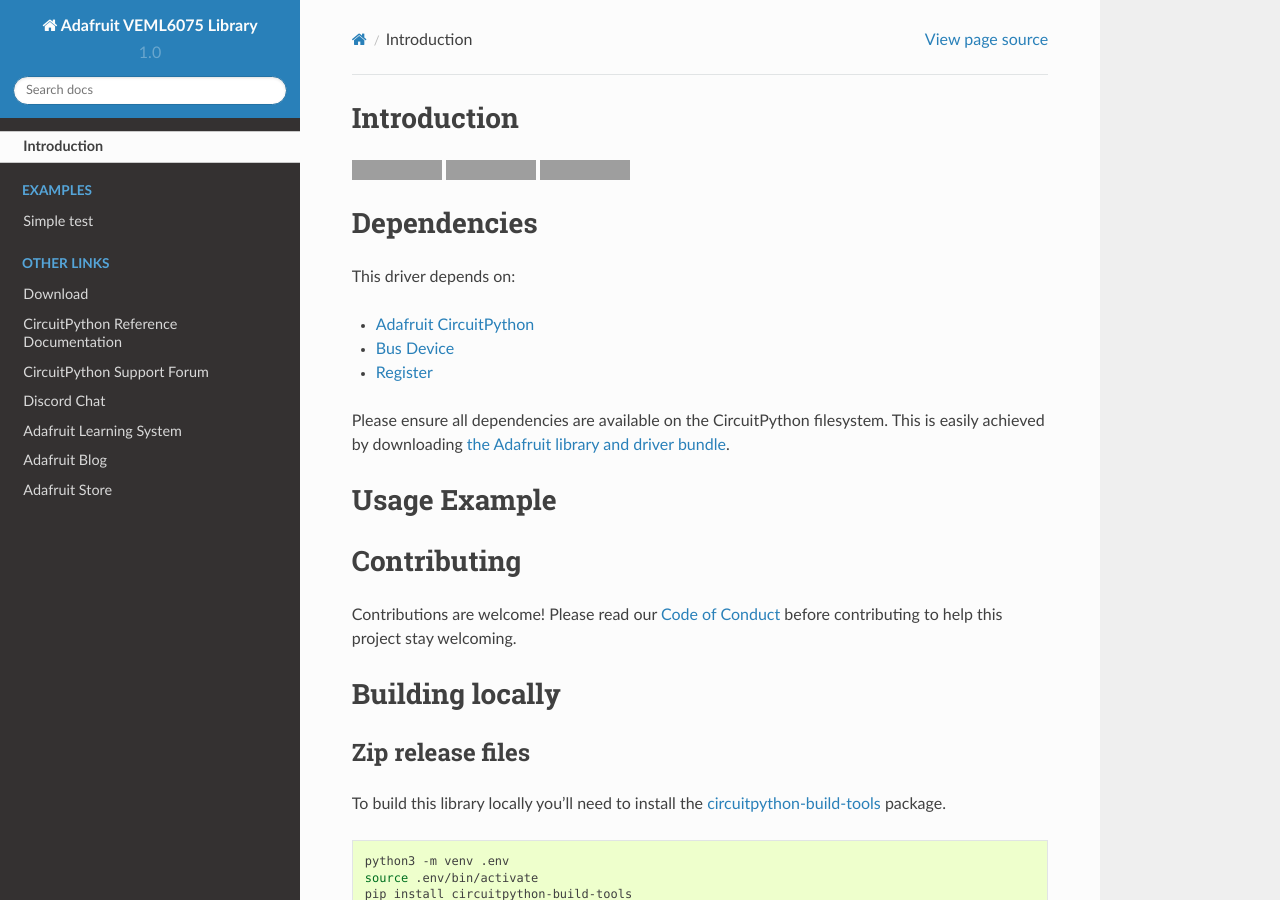
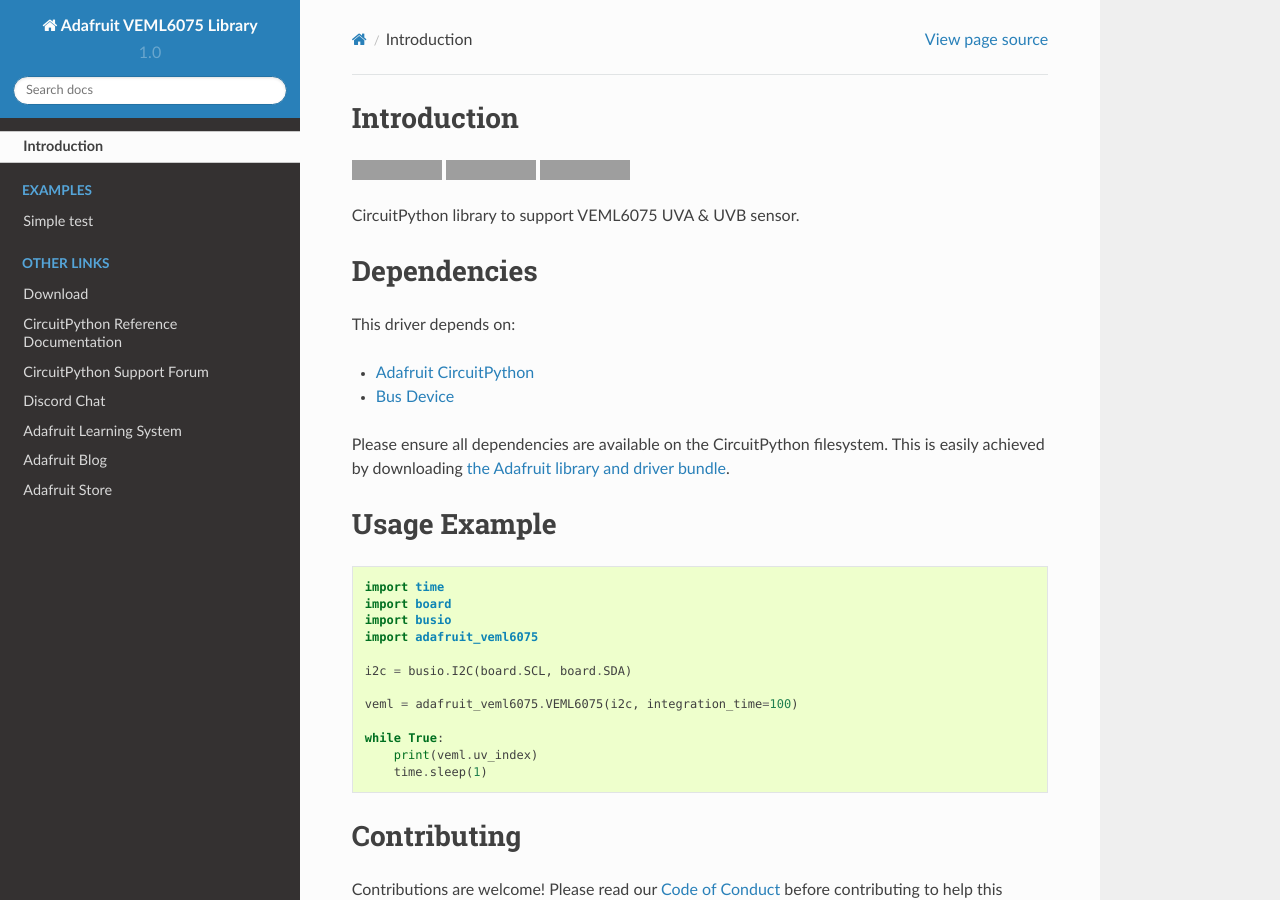
Before and after one commit to adafruit/Adafruit_CircuitPython_VEML6075, a Sphinx documentation site: the page built from docs/index.rst, in a window 1280 px wide and 900 px high. Built offline with Sphinx 7.4.7 and the Read the Docs theme 2.0.0, drawn with Linux system fonts in a browser that asks for light colours; grey boxes are pictures that could not be loaded.

Commit message:
good finds by @sommersoft!

```diff
--- a/README.rst
+++ b/README.rst
@@ -13,7 +13,7 @@
     :target: https://travis-ci.org/adafruit/Adafruit_CircuitPython_VEML6075
     :alt: Build Status
 
-.. todo:: Describe what the library does.
+CircuitPython library to support VEML6075 UVA & UVB sensor.
 
 Dependencies
 =============
@@ -21,7 +21,6 @@
 
 * `Adafruit CircuitPython <https://github.com/adafruit/circuitpython>`_
 * `Bus Device <https://github.com/adafruit/Adafruit_CircuitPython_BusDevice>`_
-* `Register <https://github.com/adafruit/Adafruit_CircuitPython_Register>`_
 
 Please ensure all dependencies are available on the CircuitPython filesystem.
 This is easily achieved by downloading
@@ -30,7 +29,20 @@
 Usage Example
 =============
 
-.. todo:: Add a quick, simple example. It and other examples should live in the examples folder and be included in docs/examples.rst.
+.. code-block:: python
+
+	import time
+	import board
+	import busio
+	import adafruit_veml6075
+
+	i2c = busio.I2C(board.SCL, board.SDA)
+
+	veml = adafruit_veml6075.VEML6075(i2c, integration_time=100)
+
+	while True:
+	    print(veml.uv_index)
+	    time.sleep(1)
 
 Contributing
 ============
--- a/docs/conf.py
+++ b/docs/conf.py
@@ -20,7 +20,7 @@
 # Uncomment the below if you use native CircuitPython modules such as
 # digitalio, micropython and busio. List the modules you use. Without it, the
 # autodoc module docs will fail to generate with a warning.
-# autodoc_mock_imports = ["digitalio", "busio"]
+autodoc_mock_imports = ["micropython"]
 
 
 intersphinx_mapping = {'python': ('https://docs.python.org/3.4', None),'BusDevice': ('https://circuitpython.readthedocs.io/projects/busdevice/en/latest/', None),'Register': ('https://circuitpython.readthedocs.io/projects/register/en/latest/', None),'CircuitPython': ('https://circuitpython.readthedocs.io/en/latest/', None)}
```
Also changed, not shown: adafruit_veml6075.py (+3 -4 lines).
